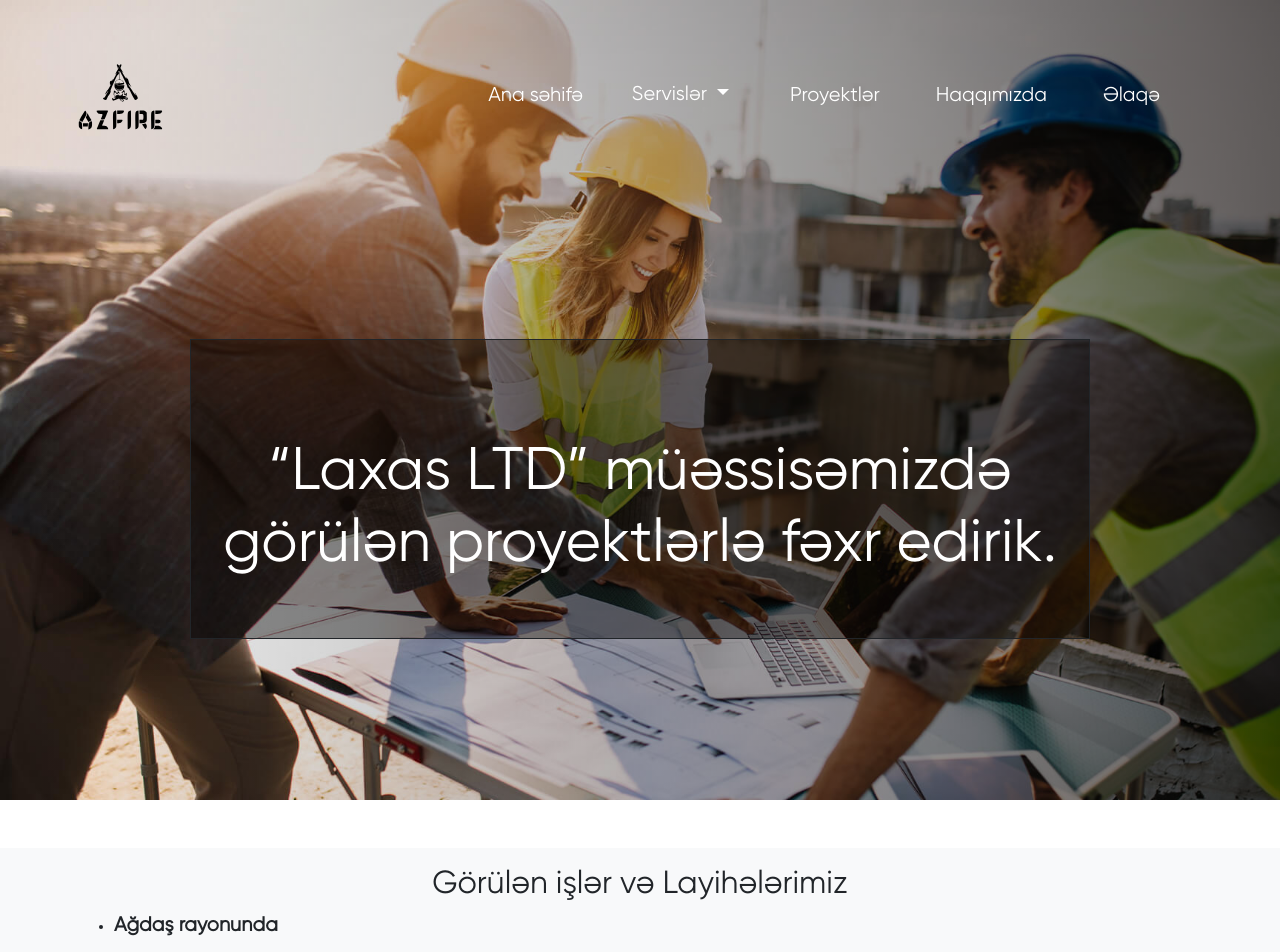
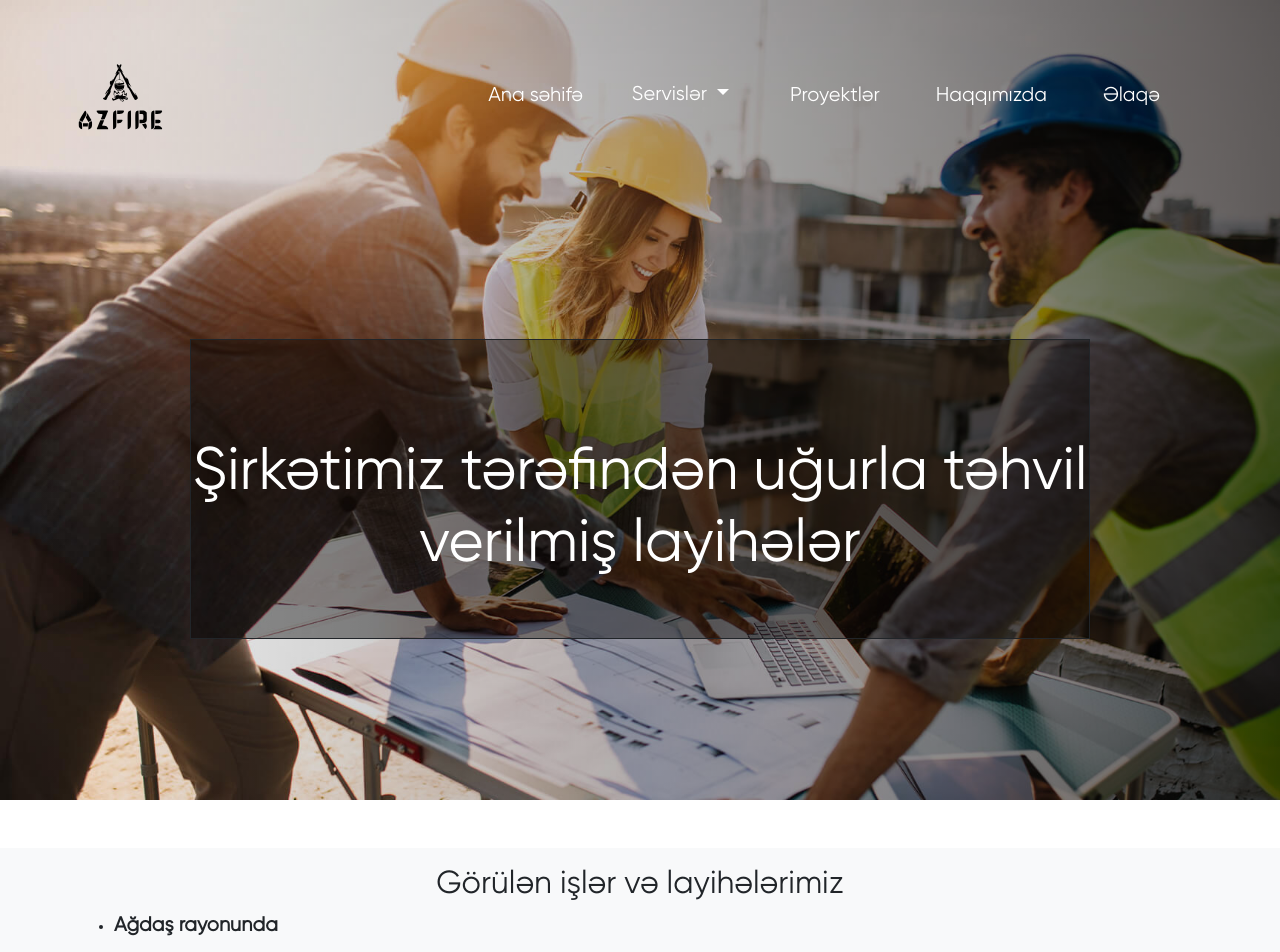
Before and after one commit to Abdulla1995/Azfire, a Vue app: page /projects in a window 1280 px wide. Shown: the top 952 px of the page. Built offline with nearby package versions, Linux system fonts and the light colour scheme.

Commit message:
Text updates

```diff
--- a/src/views/Home.vue
+++ b/src/views/Home.vue
@@ -14,7 +14,7 @@
 
         <div class="bg-light py-5">
             <div class="container">
-                <h2 class="text-center ">Görülən işlər və Layihələrimiz </h2>
+                <h2 class="text-center ">Görülən işlər və layihələrimiz </h2>
                 <ul>
                     <li>
                         <p class="fw-bold">Ağdaş rayonu </p>
--- a/src/views/Navbar.vue
+++ b/src/views/Navbar.vue
@@ -90,7 +90,7 @@
                 {
                     page: '/',
                     img: require('@/assets/images/background/home.jpg'),
-                    headerText: 'Biz layihələrimizlə qlobal güc amilinə çevrilməliyik'
+                    headerText: 'Yanğından mühafizə və havalandırma sistemləri'
                 },
                 {
                     page: '/about',
@@ -110,37 +110,37 @@
                 {
                     page: '/projects',
                     img: require('@/assets/images/background/project.jpg'),
-                    headerText: '“Laxas LTD” müəssisəmizdə görülən proyektlərlə fəxr edirik.'
+                    headerText: 'Şirkətimiz tərəfindən uğurla təhvil verilmiş layihələr'
                 },
                 {
                     page: '/services/isitme-sistemleri',
                     img: require('@/assets/images/background/services.png'),
-                    headerText: '“Laxas LTD” müəssisəmiz hər gün yeni idealarla sizlərin xidmətinizdədir.'
+                    headerText: '“Laxas LTD” yüksək keyfiyyətli avadanlıqlar ilə sizi təmin edir '
                 },
                 {
                     page: '/services/havalandirma-sistemleri',
                     img: require('@/assets/images/background/services.png'),
-                    headerText: '“Laxas LTD” müəssisəmiz hər gün yeni idealarla sizlərin xidmətinizdədir.'
+                    headerText: 'Müasir havalandırma qurğuları'
                 },
                 {
                     page: '/services/soyutma-sistemleri',
                     img: require('@/assets/images/background/services.png'),
-                    headerText: '“Laxas LTD” müəssisəmiz hər gün yeni idealarla sizlərin xidmətinizdədir.'
+                    headerText: 'Avadanlıqlarımız ilə ən güclü soyutma təmin ediləcək'
                 },
                 {
                     page: '/services/yangin-sondurme-sistemleri',
                     img: require('@/assets/images/background/services.png'),
-                    headerText: '“Laxas LTD” müəssisəmiz hər gün yeni idealarla sizlərin xidmətinizdədir.'
+                    headerText: 'Yanğından mühafizə sistemlərinin quraşdırılması'
                 },
                 {
                     page: '/services/servis-xidmetlerimiz',
                     img: require('@/assets/images/background/services.png'),
-                    headerText: '“Laxas LTD” müəssisəmiz hər gün yeni idealarla sizlərin xidmətinizdədir.'
+                    headerText: '“Laxas LTD” yüksək keyfiyyət və ən son texnoloji həllər'
                 },
                 {
                     page: '/services/dozimetrik-olcu-cihazlari',
                     img: require('@/assets/images/background/services.png'),
-                    headerText: '“Laxas LTD” müəssisəmiz hər gün yeni idealarla sizlərin xidmətinizdədir.'
+                    headerText: 'Dozimetrik cihazların təminatı'
                 },
             ],
             selectedImg: {}
--- a/src/views/Projects.vue
+++ b/src/views/Projects.vue
@@ -2,7 +2,7 @@
     <div class="container-fuild mt-5">
         <div class="bg-light my-4 py-3">
             <div class="container">
-                <h2 class="text-center ">Görülən işlər və Layihələrimiz </h2>
+                <h2 class="text-center ">Görülən işlər və layihələrimiz </h2>
                 <ul>
                     <li>
                         <p class="fw-bold">Ağdaş rayonunda </p>
```
